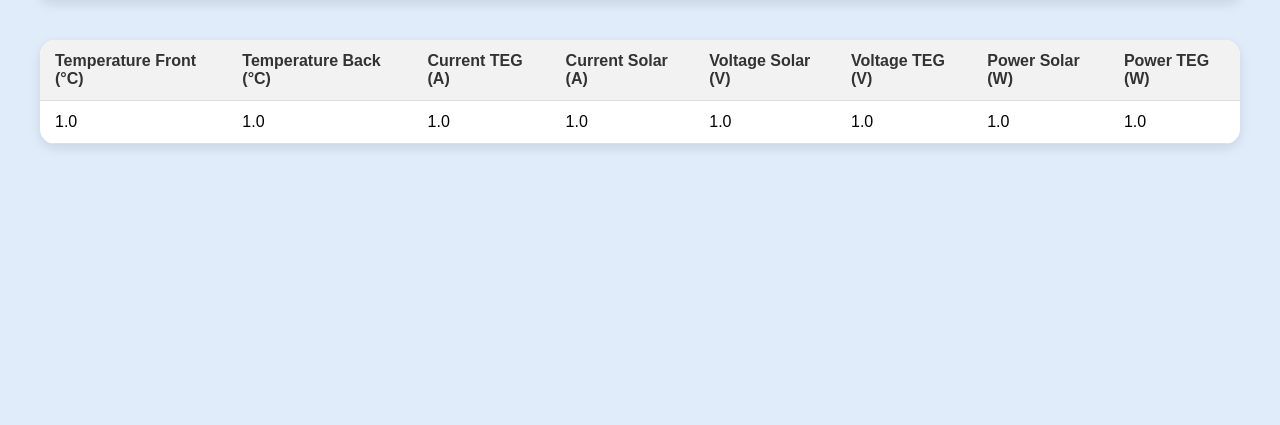
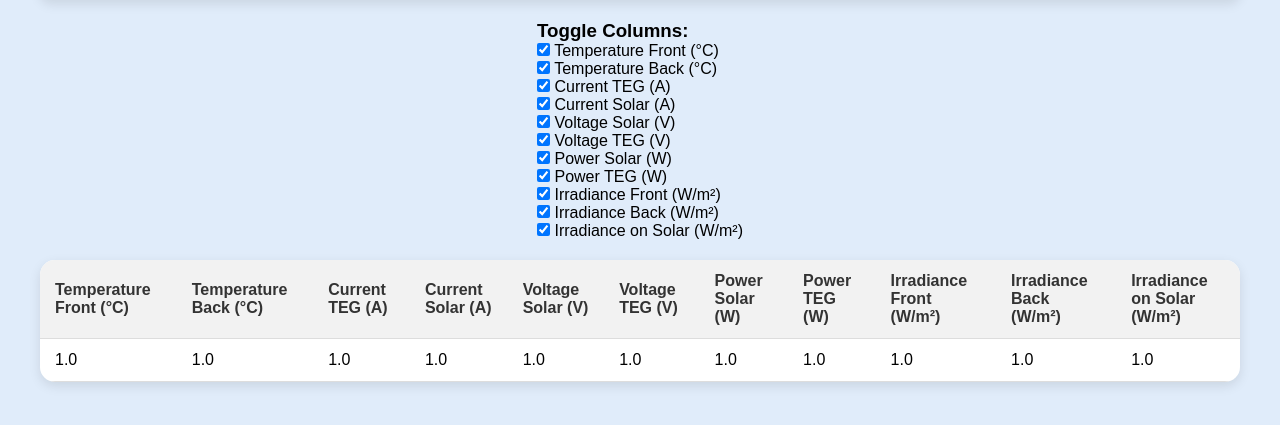
Before and after one commit to overclocked-2124/Alpha-Q_EL_Project, a Flask app: page /data_page in a window 1280 px wide. Shown: the part 74-499 px from the top of the page. Run offline with Flask 3, Linux system fonts and the light colour scheme; tables that the repository leaves empty hold one stand-in row (values such as "Sample post").

Commit message:
added extra 3 columns rradience_front, irradience_back ,irradience_onsolar website-wide.

```diff
--- a/app.py
+++ b/app.py
@@ -20,14 +20,17 @@ df = pd.read_csv('solar_teg_dataset.csv')
 def receive_data():
     data = request.json
     new_data = SensorData(
-        temperature_front=data['temperature_front'],
-        temperature_back=data['temperature_back'],
-        current_teg=data['current_teg'],
-        current_solar=data['current_solar'],
-        voltage_solar=data['voltage_solar'],
-        voltage_teg=data['voltage_teg'],
-        power_solar=data['power_solar'],
-        power_teg=data['power_teg']
+        temperature_front=data.get('temperature_front', 0.0),
+        temperature_back=data.get('temperature_back', 0.0),
+        current_teg=data.get('current_teg', 0.0),
+        current_solar=data.get('current_solar', 0.0),
+        voltage_solar=data.get('voltage_solar', 0.0),
+        voltage_teg=data.get('voltage_teg', 0.0),
+        power_solar=data.get('power_solar', 0.0),
+        power_teg=data.get('power_teg', 0.0),
+        irradience_front=data.get('irradience_front', 0.0),
+        irradience_back=data.get('irradience_back', 0.0),
+        irradience_onsolar=data.get('irradience_onsolar', 0.0)
     )
     db.session.add(new_data)
     db.session.commit()
@@ -58,24 +61,30 @@ def index():
     latest_data = SensorData.query.order_by(SensorData.timestamp.desc()).first()
     if latest_data:
         return render_template('index.html',
-                           temperature_front=latest_data.temperature_front,
-                           temperature_back=latest_data.temperature_back,
-                           current_teg=latest_data.current_teg,
-                           current_solar=latest_data.current_solar,
-                           voltage_solar=latest_data.voltage_solar,
-                           voltage_teg=latest_data.voltage_teg,
-                           power_solar=latest_data.power_solar,
-                           power_teg=latest_data.power_teg)
+                               temperature_front=latest_data.temperature_front,
+                               temperature_back=latest_data.temperature_back,
+                               current_teg=latest_data.current_teg,
+                               current_solar=latest_data.current_solar,
+                               voltage_solar=latest_data.voltage_solar,
+                               voltage_teg=latest_data.voltage_teg,
+                               power_solar=latest_data.power_solar,
+                               power_teg=latest_data.power_teg,
+                               irradience_front=latest_data.irradience_front,
+                               irradience_back=latest_data.irradience_back,
+                               irradience_onsolar=latest_data.irradience_onsolar)
     else:
         return render_template('index.html',
-                           temperature_front=0,
-                           temperature_back=0,
-                           current_teg=0,
-                           current_solar=0,
-                           voltage_solar=0,
-                           voltage_teg=0,
-                           power_solar=0,
-                           power_teg=0)
+                               temperature_front=0,
+                               temperature_back=0,
+                               current_teg=0,
+                               current_solar=0,
+                               voltage_solar=0,
+                               voltage_teg=0,
+                               power_solar=0,
+                               power_teg=0,
+                               irradience_front=0,
+                               irradience_back=0,
+                               irradience_onsolar=0)
 
 @app.route('/graphs')
 def graphs():
@@ -93,7 +102,6 @@ def simulation_analysis():
 
 @app.route('/csv_data')
 def csv_data():
-    # Convert DataFrame to list of dictionaries
     data = df.to_dict(orient='records')
     return jsonify(data)
 
--- a/models.py
+++ b/models.py
@@ -13,6 +13,9 @@ class SensorData(db.Model):
     voltage_teg = db.Column(db.Float)
     power_solar = db.Column(db.Float)
     power_teg = db.Column(db.Float)
+    irradience_front = db.Column(db.Float)
+    irradience_back = db.Column(db.Float)
+    irradience_onsolar = db.Column(db.Float)
     timestamp = db.Column(db.DateTime, default=datetime.utcnow)
 
     def to_dict(self):
@@ -26,5 +29,8 @@ class SensorData(db.Model):
             'voltage_teg': self.voltage_teg,
             'power_solar': self.power_solar,
             'power_teg': self.power_teg,
-            'timestamp': self.timestamp.isoformat()  # Convert datetime to string
+            'irradience_front': self.irradience_front,
+            'irradience_back': self.irradience_back,
+            'irradience_onsolar': self.irradience_onsolar,
+            'timestamp': self.timestamp.isoformat()
         }
--- a/static/js/home-data.js
+++ b/static/js/home-data.js
@@ -12,6 +12,9 @@ document.addEventListener('DOMContentLoaded', () => {
         document.getElementById('voltage-teg').textContent = data.voltage_teg.toFixed(2);
         document.getElementById('power-solar').textContent = data.power_solar.toFixed(2);
         document.getElementById('power-teg').textContent = data.power_teg.toFixed(2);
+        document.getElementById('irradience-front').textContent = data.irradience_front.toFixed(2);
+        document.getElementById('irradience-back').textContent = data.irradience_back.toFixed(2);
+        document.getElementById('irradience-onsolar').textContent = data.irradience_onsolar.toFixed(2);
     }
 
     // Function to fetch data and update the card values
--- a/templates/Data.html
+++ b/templates/Data.html
@@ -4,7 +4,6 @@
     <meta charset="UTF-8">
     <title>Data Table</title>
     <link rel="stylesheet" href="{{ url_for('static', filename='css/style.css') }}">
-    <!-- Refresh the page every 1 second -->
     <meta http-equiv="refresh" content="1">
 </head>
 <body>
@@ -18,6 +17,21 @@
         </div>
     </nav>
 
+    <div class="checkbox-filter">
+        <h3>Toggle Columns:</h3>
+        <label><input type="checkbox" id="check-temperature-front" checked> Temperature Front (°C)</label><br>
+        <label><input type="checkbox" id="check-temperature-back" checked> Temperature Back (°C)</label><br>
+        <label><input type="checkbox" id="check-current-teg" checked> Current TEG (A)</label><br>
+        <label><input type="checkbox" id="check-current-solar" checked> Current Solar (A)</label><br>
+        <label><input type="checkbox" id="check-voltage-solar" checked> Voltage Solar (V)</label><br>
+        <label><input type="checkbox" id="check-voltage-teg" checked> Voltage TEG (V)</label><br>
+        <label><input type="checkbox" id="check-power-solar" checked> Power Solar (W)</label><br>
+        <label><input type="checkbox" id="check-power-teg" checked> Power TEG (W)</label><br>
+        <label><input type="checkbox" id="check-irradience-front" checked> Irradiance Front (W/m²)</label><br>
+        <label><input type="checkbox" id="check-irradience-back" checked> Irradiance Back (W/m²)</label><br>
+        <label><input type="checkbox" id="check-irradience-onsolar" checked> Irradiance on Solar (W/m²)</label><br>
+    </div>
+
     <table>
         <thead>
             <tr>
@@ -29,6 +43,9 @@
                 <th>Voltage TEG (V)</th>
                 <th>Power Solar (W)</th>
                 <th>Power TEG (W)</th>
+                <th>Irradiance Front (W/m²)</th>
+                <th>Irradiance Back (W/m²)</th>
+                <th>Irradiance on Solar (W/m²)</th>
             </tr>
         </thead>
         <tbody>
@@ -42,9 +59,40 @@
                 <td>{{ entry.voltage_teg }}</td>
                 <td>{{ entry.power_solar }}</td>
                 <td>{{ entry.power_teg }}</td>
+                <td>{{ entry.irradience_front }}</td>
+                <td>{{ entry.irradience_back }}</td>
+                <td>{{ entry.irradience_onsolar }}</td>
             </tr>
             {% endfor %}
         </tbody>
     </table>
+
+    <script>
+        document.addEventListener('DOMContentLoaded', () => {
+            const checkboxes = document.querySelectorAll('input[type=checkbox]');
+            checkboxes.forEach(checkbox => {
+                checkbox.addEventListener('change', updateTableColumns);
+            });
+
+            function updateTableColumns() {
+                const table = document.querySelector('table');
+                const columns = [
+                    'temperature_front', 'temperature_back', 'current_teg', 'current_solar',
+                    'voltage_solar', 'voltage_teg', 'power_solar', 'power_teg',
+                    'irradience_front', 'irradience_back', 'irradience_onsolar'
+                ];
+
+                columns.forEach((col, index) => {
+                    const checkbox = document.getElementById(`check-${col}`);
+                    const cells = table.querySelectorAll(`td:nth-child(${index + 1}), th:nth-child(${index + 1})`);
+                    if (checkbox.checked) {
+                        cells.forEach(cell => cell.style.display = '');
+                    } else {
+                        cells.forEach(cell => cell.style.display = 'none');
+                    }
+                });
+            }
+        });
+    </script>
 </body>
 </html>
```
Also changed, not shown: static/js/graphs.js (+14 -8 lines), static/js/home-chart-static.js (+7 -1 lines), templates/graphs.html (+7 -21 lines), templates/index.html (+8 -0 lines).
